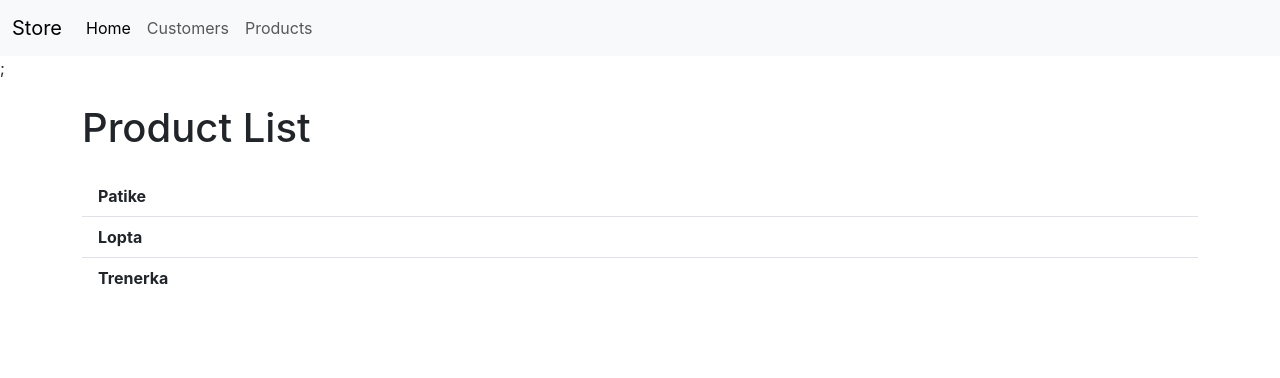
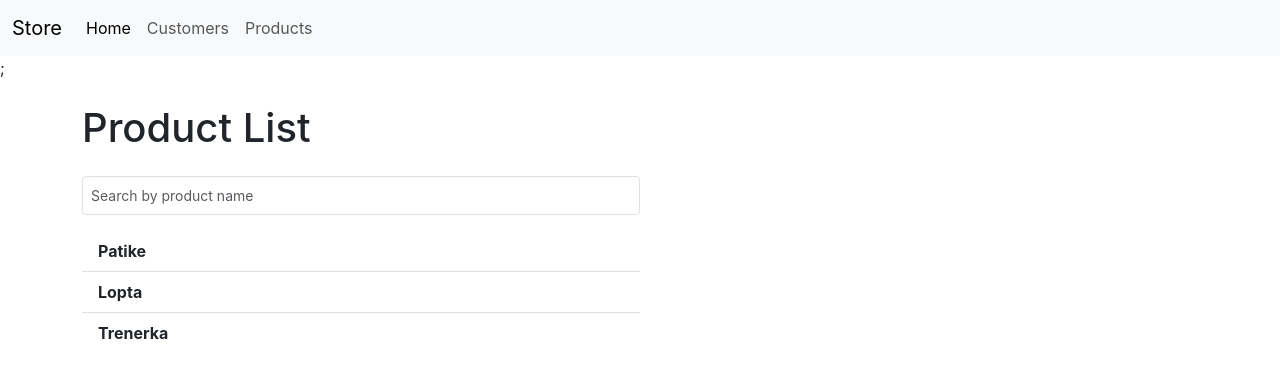
Before and after one commit to BiljanaDa/store_app, a React (Create React App) app: page /products in a window 1280 px wide. Shown: the top 378 px of the page. Built offline with nearby package versions, Linux system fonts and the light colour scheme.

Commit message:
filtering products by name

```diff
--- a/src/pages/AppProducts.js
+++ b/src/pages/AppProducts.js
@@ -3,12 +3,24 @@ import ProductService from "../service/ProductService";
 
 export default function AppProducts() {
   const products = ProductService.getAll();
+  const [search, setSearch] = useState("");
+  const filteredProducts = products.filter((product) =>
+    product.name.toLowerCase().includes(search.toLowerCase())
+  );
 
   return (
     <div className="container mt-4">
       <h1 className="mb-4">Product List</h1>
-      <ul className="list-group list-group-flush">
-        {products.map((product) => (
+      <input
+        type="text"
+        className="form-control form-control-sm py-2 w-50 mb-3"
+        placeholder="Search by product name"
+        value={search}
+        onChange={(e) => setSearch(e.target.value)}
+      />
+
+      <ul className="list-group list-group-flush w-50">
+        {filteredProducts.map((product) => (
           <li
             key={product.id}
             className="list-group-item d-flex justify-content-between align-items-center"
```
